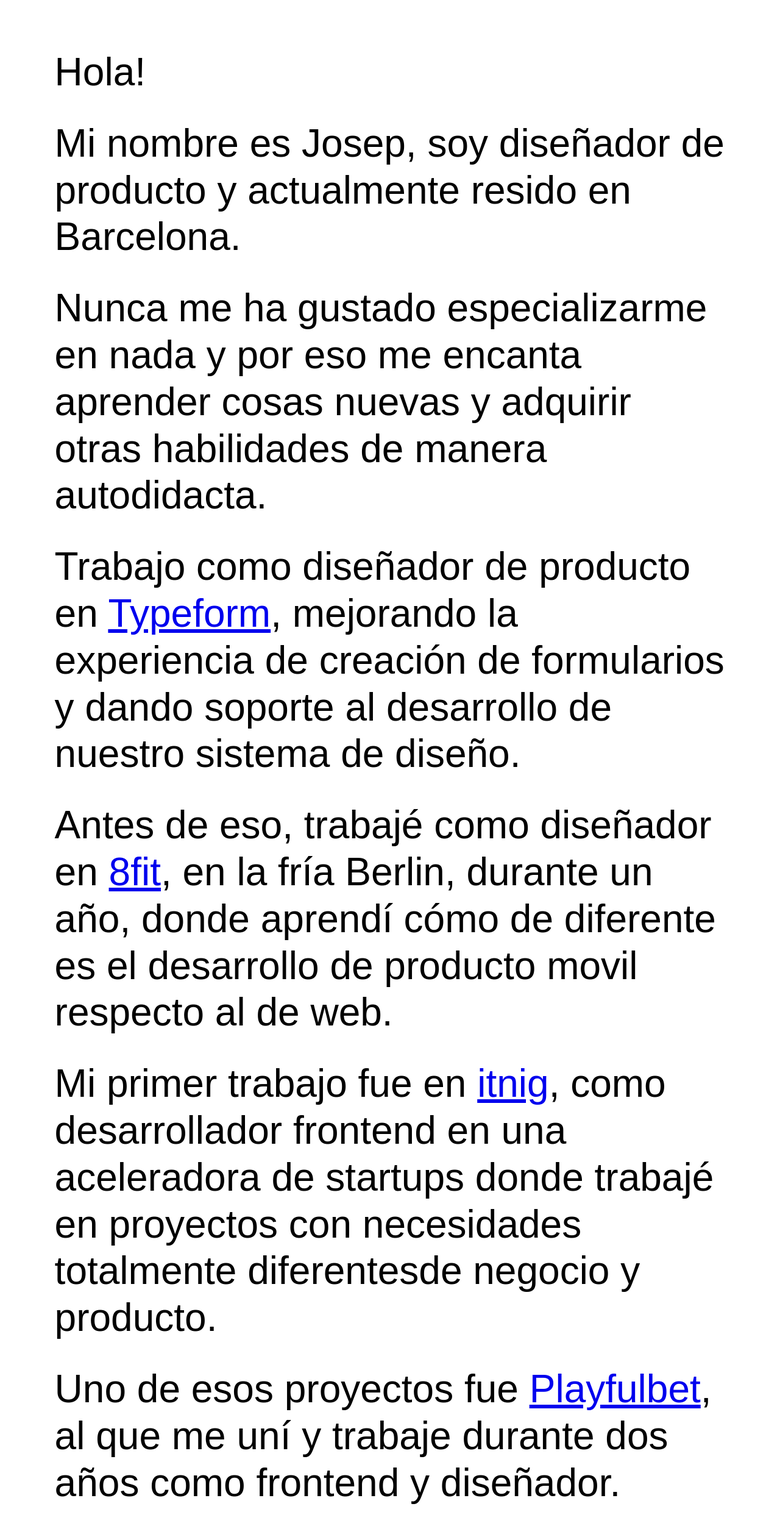
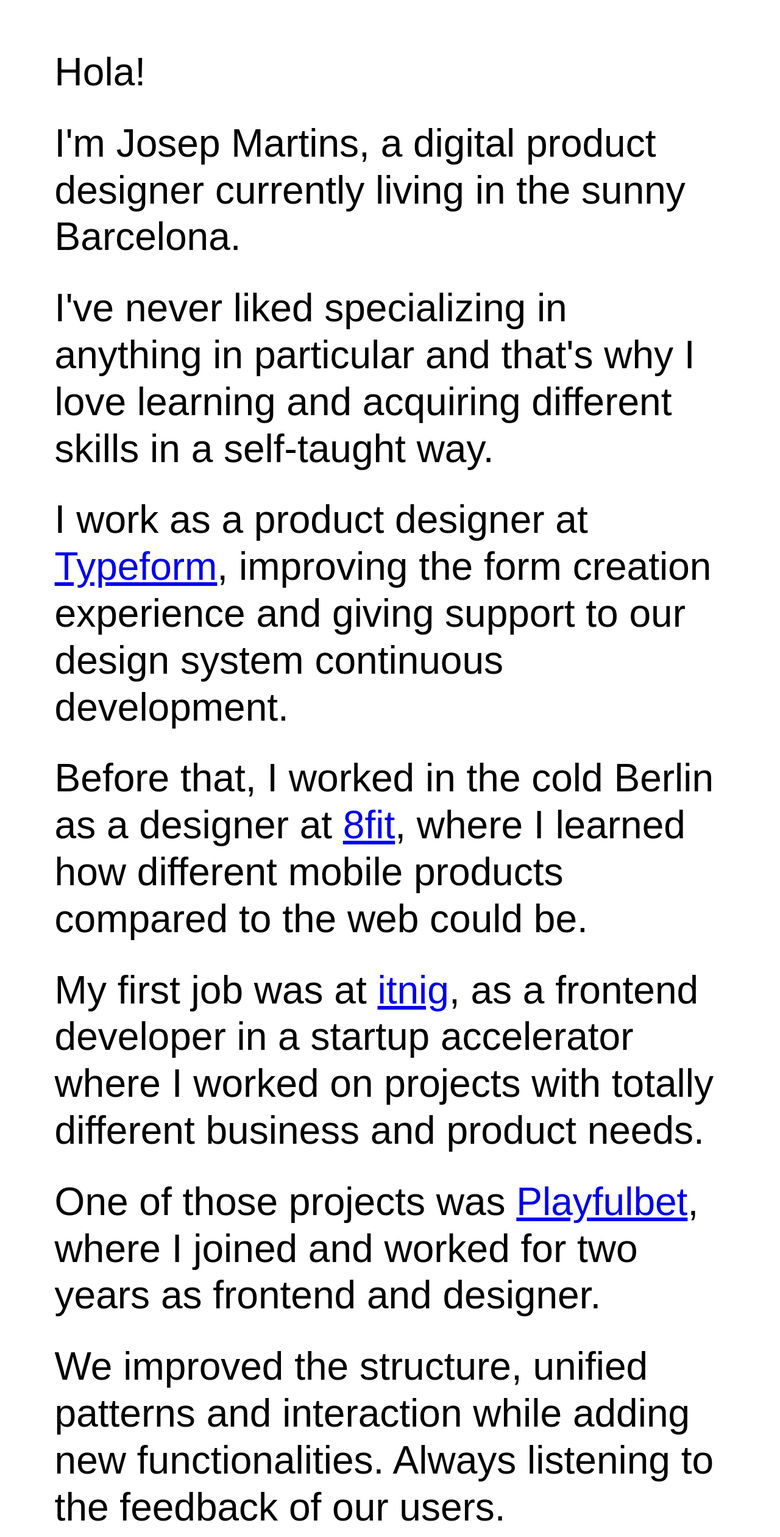
Before and after one commit to josepmartins/portfolio, a React (Create React App) app: page / in a window 1280 px wide. Shown: the top 2521 px of the page at 61% size. Built offline with nearby package versions, Linux system fonts and the light colour scheme.

Commit message:
English translations

```diff
--- a/src/App.js
+++ b/src/App.js
@@ -24,39 +24,39 @@
           </Text>
 
           <Text>
-            Mi nombre es Josep, soy diseñador de producto y actualmente resido en Barcelona.
+            I'm Josep Martins, a digital product designer currently living in the sunny Barcelona.
           </Text>
 
           <Text>
-            Nunca me ha gustado especializarme en nada y por eso me encanta aprender cosas nuevas y adquirir otras habilidades de manera autodidacta.
+            I've never liked specializing in anything in particular and that's why I love learning and acquiring different skills in a self-taught way.
           </Text>
 
           <Text>
-            Trabajo como diseñador de producto en <a target='_blank' href='http://www.typeform.com'>Typeform</a>, mejorando la experiencia de creación de formularios y dando soporte al desarrollo de nuestro sistema de diseño.
+            I work as a product designer at <a target='_blank' href='http://www.typeform.com'>Typeform</a>, improving the form creation experience and giving support to our design system continuous development.
           </Text>
 
           <Text>
-            Antes de eso, trabajé como diseñador en <a target='_blank' href='http://www.8fit.com'>8fit</a>, en la fría Berlin, durante un año, donde aprendí cómo de diferente es el desarrollo de producto movil respecto al de web.
+            Before that, I worked in the cold Berlin as a designer at <a target='_blank' href='http://www.8fit.com'>8fit</a>, where I learned how different mobile products compared to the web could be.
           </Text>
 
           <Text>
-            Mi primer trabajo fue en <a target='_blank' href='http://www.itnig.net'>itnig</a>, como desarrollador frontend en una aceleradora de startups donde trabajé en proyectos con necesidades totalmente diferentesde negocio y producto.
+            My first job was at <a target='_blank' href='http://www.itnig.net'>itnig</a>, as a frontend developer in a startup accelerator where I worked on projects with totally different business and product needs.
           </Text>
 
           <Text>
-            Uno de esos proyectos fue <a target='_blank' href='http://www.playfulbet.com'>Playfulbet</a>, al que me uní y trabaje durante dos años como frontend y diseñador.
+            One of those projects was <a target='_blank' href='http://www.playfulbet.com'>Playfulbet</a>, where I joined and worked for two years as frontend and designer.
           </Text>
 
           <Text>
-            Mejoramos la estructura, unificamos patrones e interacción a la vez que añadíamos nuevas funcionalidades, siempre escuchando el feedback de nuestros usuarios.
+            We improved the structure, unified patterns and interaction while adding new functionalities. Always listening to the feedback of our users.
           </Text>
 
           <Text>
-            Una de las mejores experiencias que he vivido, sin duda, formar parte de un proyecto de éxito creado des de 0 con 4 personas y mucha ilusión.
+            So far one of the best experiences I have lived, being part of a successful project created from the scratch with only 4 people and a lot of enthusiasm.
           </Text>
 
           <Text>
-            Si queréis hablar o tomar un café, podéis escribirme <a target='_blank' href='mailto:jsp.mrtns@gmail.com'>aquí</a> o cotillear mis fotos en <a target='_blank' href='http://www.instagram.com/josepmartins'>Instagram</a>.
+            If you would like to talk or to have a a coffee, contact me <a target='_blank' href='mailto:jsp.mrtns@gmail.com'>here</a>. You can also have a look to my pictures on <a target='_blank' href='http://www.instagram.com/josepmartins'>Instagram</a>.
           </Text>
 
           <Text>
```
